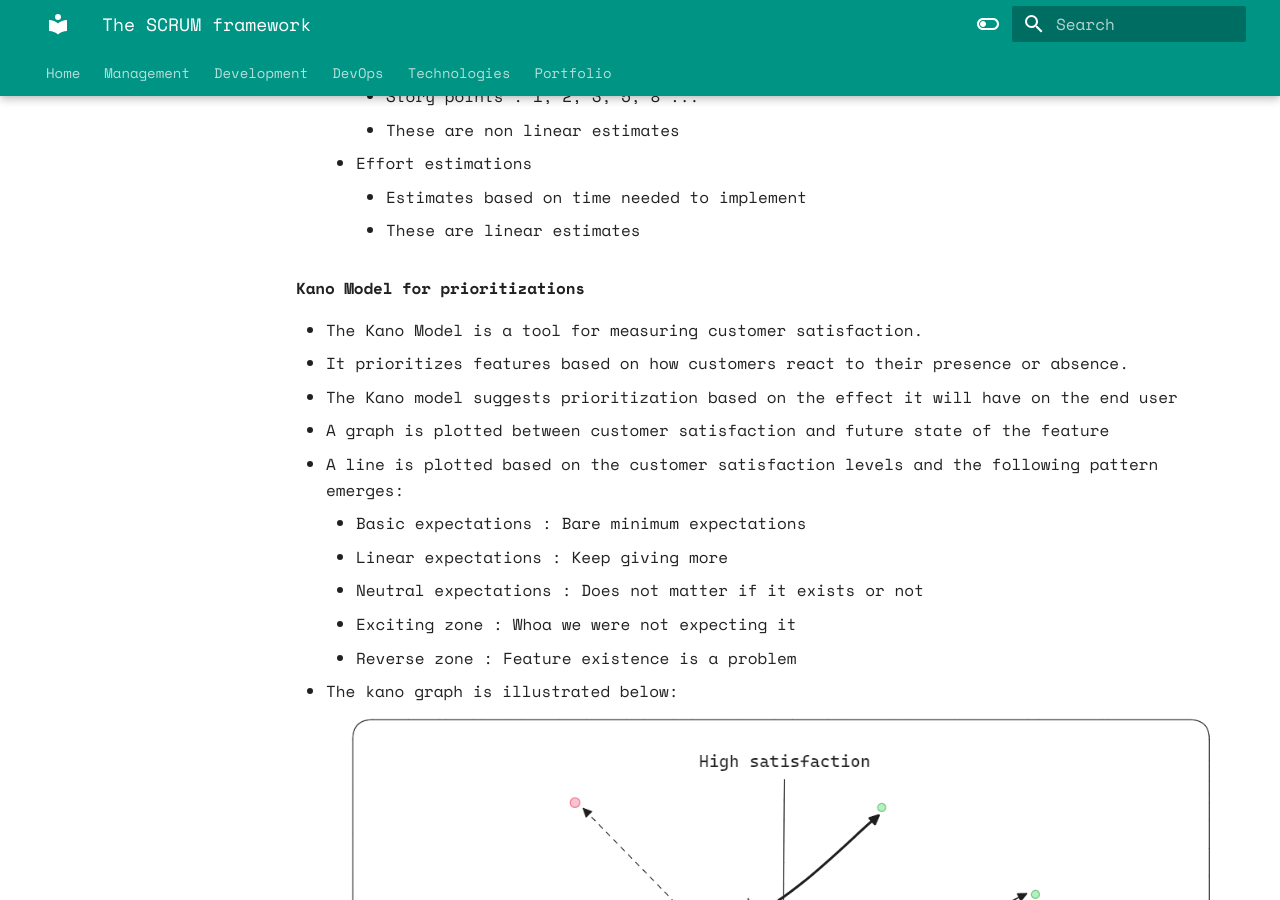
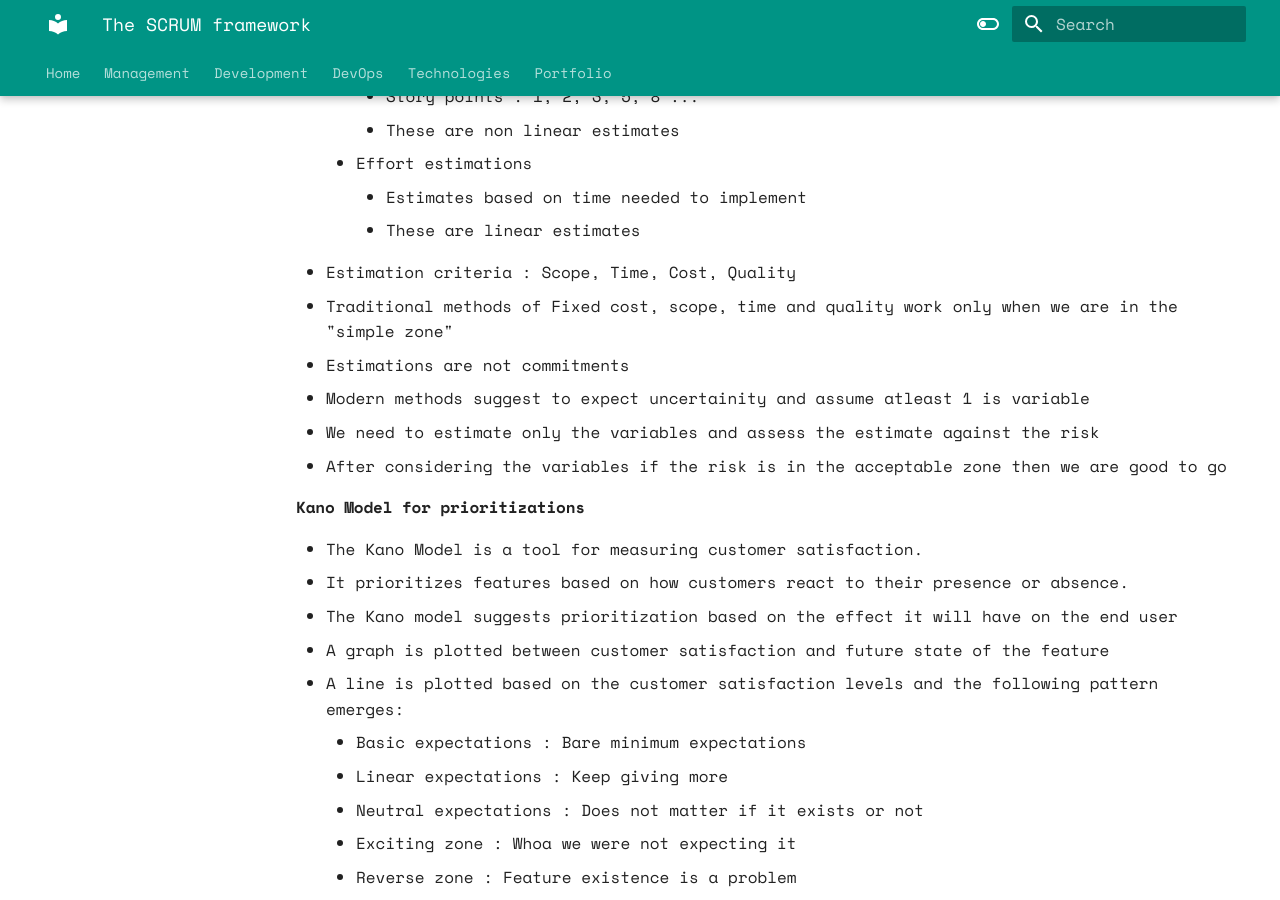
Before and after one commit to aadityadeshmukh/codex, an MkDocs documentation site: the page built from docs/Management/scrum.md, in a window 1280 px wide and 900 px high, scrolled down 4917 px. Built offline with MkDocs 1.6.1 and Material for MkDocs 9.7.7, drawn with Linux system fonts in a browser that asks for light colours.

Commit message:
Adding data for Scrum knowledge

```diff
--- a/docs/Management/scrum.md
+++ b/docs/Management/scrum.md
@@ -120,6 +120,12 @@
     - Effort estimations
         - Estimates based on time needed to implement
         - These are linear estimates
+- Estimation criteria : Scope, Time, Cost, Quality
+- Traditional methods of Fixed cost, scope, time and quality work only when we are in the "simple zone"
+- Estimations are not commitments
+- Modern methods suggest to expect uncertainity and assume atleast 1 is variable
+- We need to estimate only the variables and assess the estimate against the risk
+- After considering the variables if the risk is in the acceptable zone then we are good to go
 
 
 #### Kano Model for prioritizations
```
